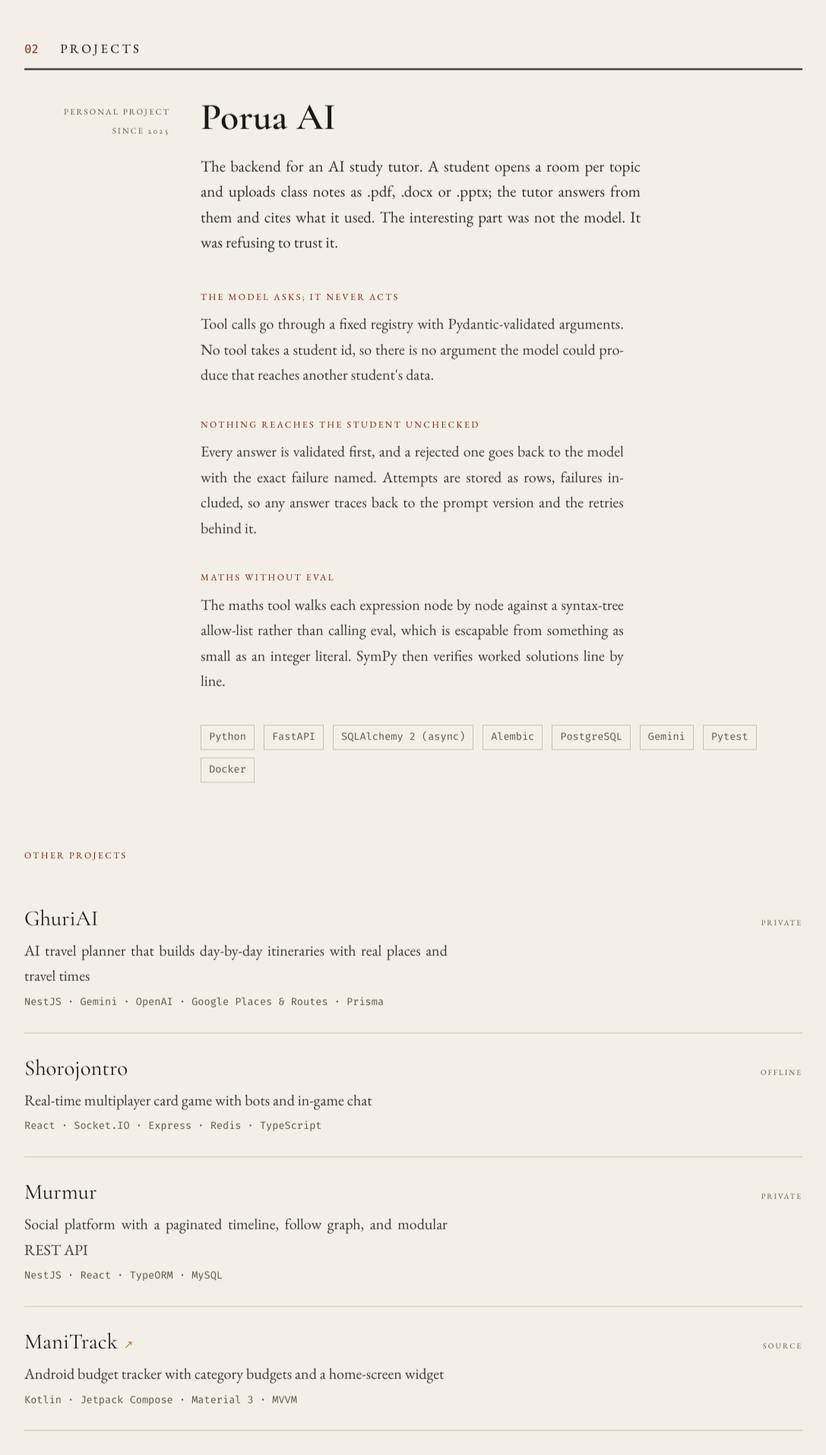
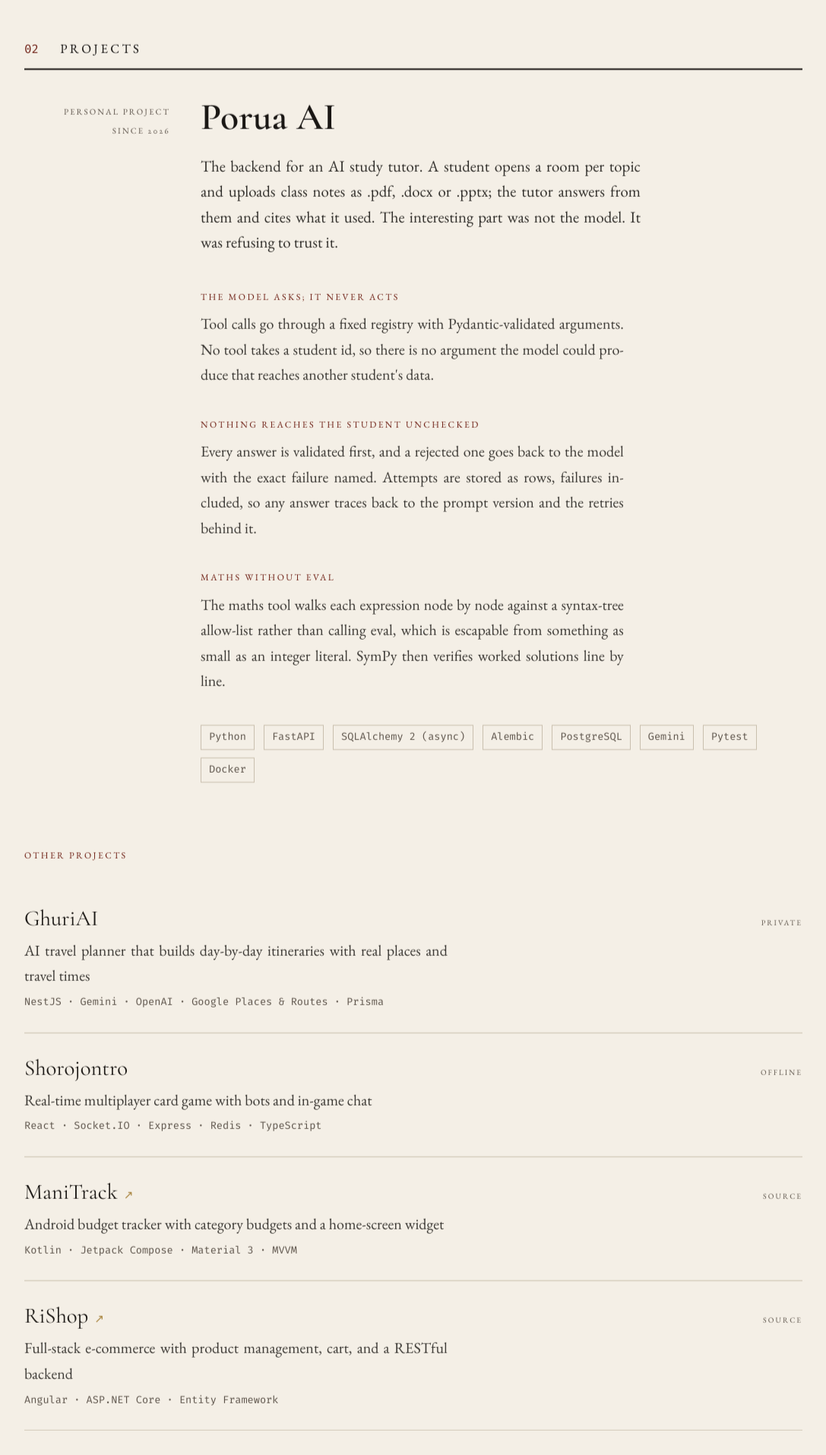
Before and after one commit to rifatr/Resume, a Next.js app in the folder portfolio/: page / in a window 1280 px wide. Shown: the part 2856-4771 px from the top of the page at 76% size, without its empty margins (96-1183 px from the left). Built offline with nearby package versions, Linux system fonts and the light colour scheme.

Commit message:
portfolio: remove murmur

```diff
--- a/portfolio/src/content/site.ts
+++ b/portfolio/src/content/site.ts
@@ -105,7 +105,7 @@
   section: "Projects",
   title: "Porua AI",
   meta: "Personal project",
-  period: "Since 2025",
+  period: "Since 2026",
   summary: `The backend for an AI study tutor. A student opens a room per topic
     and uploads class notes as .pdf, .docx or .pptx; the tutor answers from them
     and cites what it used. The interesting part was not the model. It was
@@ -159,15 +159,6 @@
     blurb: "Real-time multiplayer card game with bots and in-game chat",
     stack: "React · Socket.IO · Express · Redis · TypeScript",
     status: "Offline",
-    href: null,
-  },
-  {
-    // Not public under github.com/rifatr; the resume's link 404s.
-    name: "Murmur",
-    blurb:
-      "Social platform with a paginated timeline, follow graph, and modular REST API",
-    stack: "NestJS · React · TypeORM · MySQL",
-    status: "Private",
     href: null,
   },
   {
```
